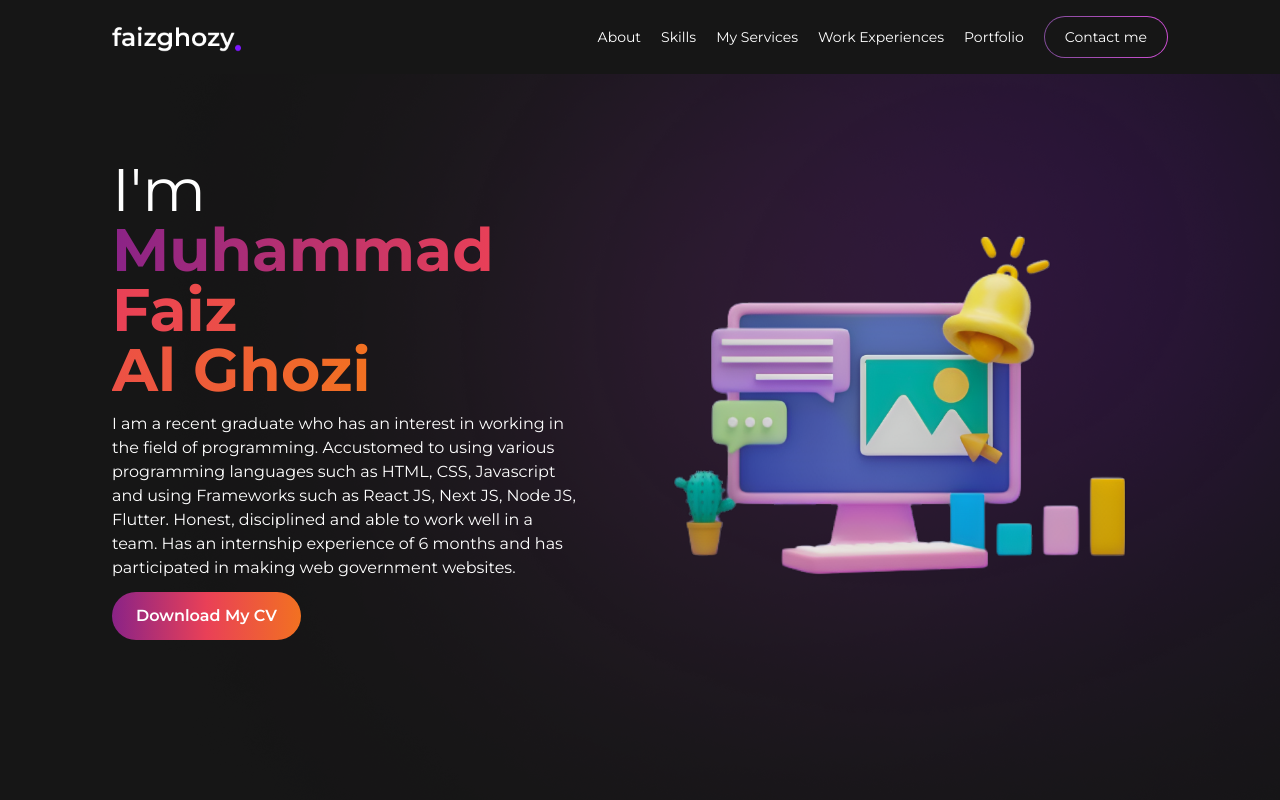
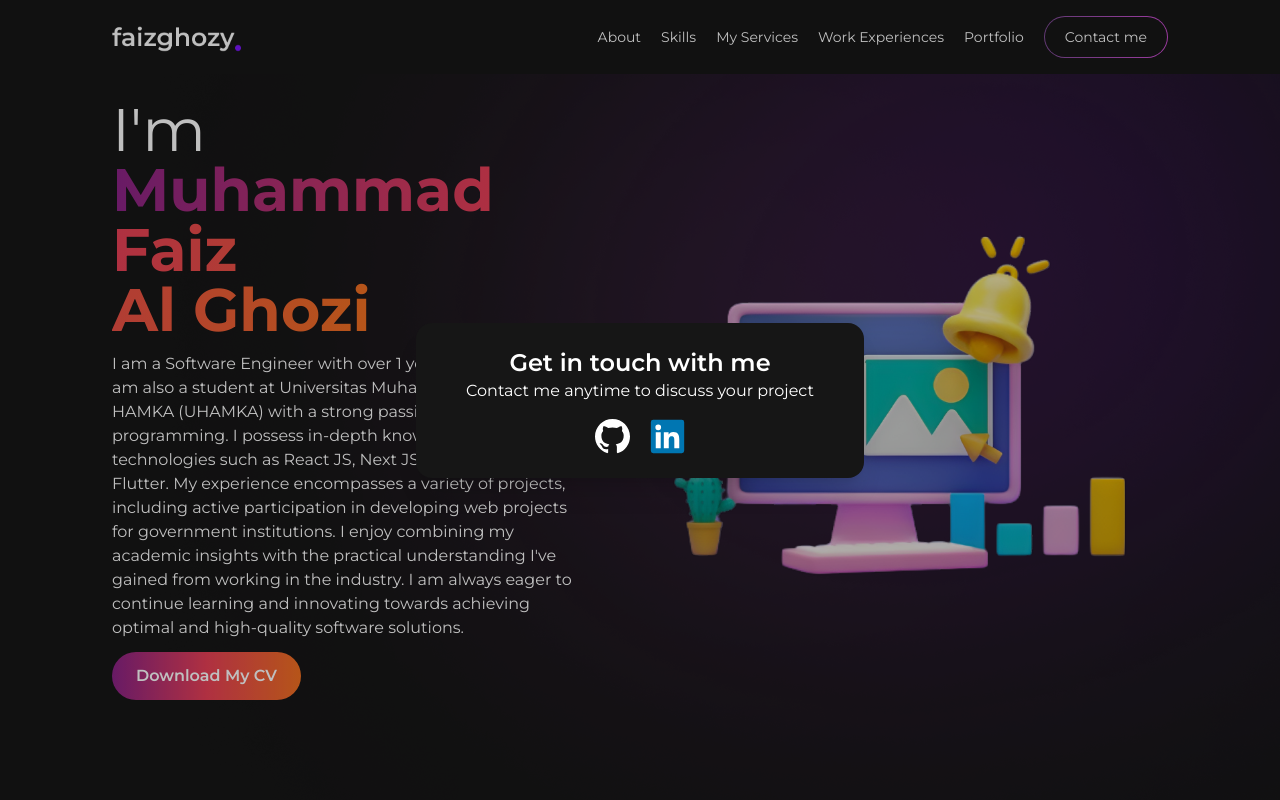
Before and after one commit to Al-Ghozy03/portfolio, a Next.js app: page / in a window 1280 px wide. Both pictures are taken after a click on the button "Contact me". Shown: the top 800 px of the page. Built offline with nearby package versions, Linux system fonts and the light colour scheme.

Commit message:
feat: modal contact

```diff
--- a/src/app/components/about.jsx
+++ b/src/app/components/about.jsx
@@ -1,6 +1,6 @@
 import Image from "next/image";
 import laptop from "../assets/img/laptop.png";
-import circle from "../assets/img/circle.png"
+import circle from "../assets/img/circle.png";
 
 export default function About() {
   return (
@@ -18,12 +18,16 @@ export default function About() {
           </span>
         </h1>
         <p className="my-3">
-          I am a recent graduate who has an interest in working in the field of
-          programming. Accustomed to using various programming languages such as
-          HTML, CSS, Javascript and using Frameworks such as React JS, Next JS,
-          Node JS, Flutter. Honest, disciplined and able to work well in a team.
-          Has an internship experience of 6 months and has participated in
-          making web government websites.
+          I am a Software Engineer with over 1 year of experience. I am also a
+          student at Universitas Muhammadiyah Prof. Dr. HAMKA (UHAMKA) with a
+          strong passion for programming. I possess in-depth knowledge and
+          skills in technologies such as React JS, Next JS, Node JS, and
+          Flutter. My experience encompasses a variety of projects, including
+          active participation in developing web projects for government
+          institutions. I enjoy combining my academic insights with the
+          practical understanding I've gained from working in the industry. I am
+          always eager to continue learning and innovating towards achieving
+          optimal and high-quality software solutions.
         </p>
         <button className="bg-gradient-to-r from-[#8A2387] via-[#E94057] to-[#F27121] font-semibold px-6 py-3 rounded-full hover:scale-110 transition">
           Download My CV
--- a/src/app/components/navbar.jsx
+++ b/src/app/components/navbar.jsx
@@ -1,23 +1,116 @@
 "use client";
+import { Dialog, Transition } from "@headlessui/react";
+import { Fragment, useState } from "react";
 import Image from "next/image";
 import logo from "../assets/img/logo.png";
 
 export default function Navbar() {
+  const [isOpen, setIsOpen] = useState(false);
+  function openModal() {
+    setIsOpen(true);
+  }
   return (
     <header className="flex justify-between items-center fixed bg-dark w-full px-28 py-4">
       <Image src={logo} alt="logo" height={30} priority />
       <nav className="capitalize lg:flex lg:space-x-5 lg:text-sm items-center">
-        <p>about</p>
-        <p>skills</p>
-        <p>my services</p>
-        <p>work experiences</p>
-        <p>portfolio</p>
+        <a href="#about">about</a>
+        <a href="#skills">skills</a>
+        <a href="#my_services">my services</a>
+        <a href="#work_experiences">work experiences</a>
+        <a href="#portfolio">portfolio</a>
         <div className="bg-gradient-to-r from-[#834D9B] to-[#D04ED6] p-px flex justify-center items-center rounded-full">
-          <button className="w-full hover:bg-gradient-to-r hover:from-[#834D9B] hover:to-[#D04ED6] hover:font-semibold bg-[#161616] px-5 py-2.5 rounded-full">
+          <button
+            onClick={openModal}
+            className="w-full hover:bg-gradient-to-r hover:from-[#834D9B] hover:to-[#D04ED6] hover:font-semibold bg-[#161616] px-5 py-2.5 rounded-full"
+          >
             Contact me
           </button>
         </div>
       </nav>
+      <ContactModal isOpen={isOpen} setIsOpen={setIsOpen} />
     </header>
   );
 }
+
+function ContactModal({ isOpen, setIsOpen }) {
+  function closeModal() {
+    setIsOpen(false);
+  }
+
+  return (
+    <Transition appear show={isOpen} as={Fragment}>
+      <Dialog as="div" className="relative z-10" onClose={closeModal}>
+        <Transition.Child
+          as={Fragment}
+          enter="ease-out duration-300"
+          enterFrom="opacity-0"
+          enterTo="opacity-100"
+          leave="ease-in duration-200"
+          leaveFrom="opacity-100"
+          leaveTo="opacity-0"
+        >
+          <div className="fixed inset-0 bg-black bg-opacity-25" />
+        </Transition.Child>
+
+        <div className="fixed inset-0 overflow-y-auto">
+          <div className="flex min-h-full items-center justify-center p-4 text-center">
+            <Transition.Child
+              as={Fragment}
+              enter="ease-out duration-300"
+              enterFrom="opacity-0 scale-95"
+              enterTo="opacity-100 scale-100"
+              leave="ease-in duration-200"
+              leaveFrom="opacity-100 scale-100"
+              leaveTo="opacity-0 scale-95"
+            >
+              <Dialog.Panel className="w-full max-w-md transform overflow-hidden rounded-2xl bg-dark p-6 text-left align-middle shadow-xl transition-all">
+                <Dialog.Title
+                  as="h3"
+                  className="text-2xl text-center font-semibold"
+                >
+                  Get in touch with me
+                </Dialog.Title>
+                <p className="text-center">Contact me anytime to discuss your project</p>
+                <div className="flex space-x-5 justify-center mt-4">
+                  <a href="https://github.com/Al-Ghozy03" target="_blank">
+                    <svg
+                      xmlns="http://www.w3.org/2000/svg"
+                      width="35"
+                      height="35"
+                      viewBox="0 0 16 16"
+                    >
+                      <path
+                        fill="currentColor"
+                        d="M8 0C3.58 0 0 3.58 0 8c0 3.54 2.29 6.53 5.47 7.59c.4.07.55-.17.55-.38c0-.19-.01-.82-.01-1.49c-2.01.37-2.53-.49-2.69-.94c-.09-.23-.48-.94-.82-1.13c-.28-.15-.68-.52-.01-.53c.63-.01 1.08.58 1.23.82c.72 1.21 1.87.87 2.33.66c.07-.52.28-.87.51-1.07c-1.78-.2-3.64-.89-3.64-3.95c0-.87.31-1.59.82-2.15c-.08-.2-.36-1.02.08-2.12c0 0 .67-.21 2.2.82c.64-.18 1.32-.27 2-.27c.68 0 1.36.09 2 .27c1.53-1.04 2.2-.82 2.2-.82c.44 1.1.16 1.92.08 2.12c.51.56.82 1.27.82 2.15c0 3.07-1.87 3.75-3.65 3.95c.29.25.54.73.54 1.48c0 1.07-.01 1.93-.01 2.2c0 .21.15.46.55.38A8.012 8.012 0 0 0 16 8c0-4.42-3.58-8-8-8z"
+                      />
+                    </svg>
+                  </a>
+                  <a
+                    href="https://www.linkedin.com/in/muhammad-faiz-al-ghozi"
+                    target="_blank"
+                  >
+                    <svg
+                      xmlns="http://www.w3.org/2000/svg"
+                      width="35"
+                      height="35"
+                      viewBox="0 0 128 128"
+                    >
+                      <path
+                        fill="#0076b2"
+                        d="M116 3H12a8.91 8.91 0 0 0-9 8.8v104.42a8.91 8.91 0 0 0 9 8.78h104a8.93 8.93 0 0 0 9-8.81V11.77A8.93 8.93 0 0 0 116 3z"
+                      />
+                      <path
+                        fill="#fff"
+                        d="M21.06 48.73h18.11V107H21.06zm9.06-29a10.5 10.5 0 1 1-10.5 10.49a10.5 10.5 0 0 1 10.5-10.49m20.41 29h17.36v8h.24c2.42-4.58 8.32-9.41 17.13-9.41C103.6 47.28 107 59.35 107 75v32H88.89V78.65c0-6.75-.12-15.44-9.41-15.44s-10.87 7.36-10.87 15V107H50.53z"
+                      />
+                    </svg>
+                  </a>
+                </div>
+              </Dialog.Panel>
+            </Transition.Child>
+          </div>
+        </div>
+      </Dialog>
+    </Transition>
+  );
+}
--- a/src/app/components/work_experience.jsx
+++ b/src/app/components/work_experience.jsx
@@ -31,7 +31,7 @@ export default function WorkExperience() {
   const [index, setIndex] = useState(0);
 
   return (
-    <section id="word_experience" className="mt-28">
+    <section id="word_experiences" className="mt-28">
       <Title>work experiences</Title>
       <div className="flex space-x-10 mt-5">
         <div className="flex flex-col">
--- a/src/app/layout.js
+++ b/src/app/layout.js
@@ -6,12 +6,12 @@ const inter = Montserrat({ subsets: ["latin"] });
 export const metadata = {
   title: "Muhammad Faiz Al Ghozi - Portfolio",
   description:
-    "I am a Software Engineer with over 1 year of experience. I am also a student at Universitas Muhammadiyah Prof. Dr. HAMKA (UHAMKA) with a strong passion for programming. I possess in depth knowledge and skills in technologies such as React JS, Next JS, Node JS, and Flutter. My experience encompasses a variety of projects, including active participation in developing web projects for government institutions. I enjoy combining my academic insights with the practical understanding I've gained from working in the industry. I am always eager to continue learning and innovating towards achieving optimal and high quality software solutions",
+    "I am a Software Engineer with over 1 year of experience. I am also a student at Universitas Muhammadiyah Prof. Dr. HAMKA (UHAMKA) with a strong passion for programming. I possess in-depth knowledge and skills in technologies such as React JS, Next JS, Node JS, and Flutter. My experience encompasses a variety of projects, including active participation in developing web projects for government institutions. I enjoy combining my academic insights with the practical understanding I've gained from working in the industry. I am always eager to continue learning and innovating towards achieving optimal and high-quality software solutions.",
 };
 
 export default function RootLayout({ children }) {
   return (
-    <html lang="en">
+    <html lang="en" className="scroll-smooth">
       <body className={inter.className}>{children}</body>
     </html>
   );
```
